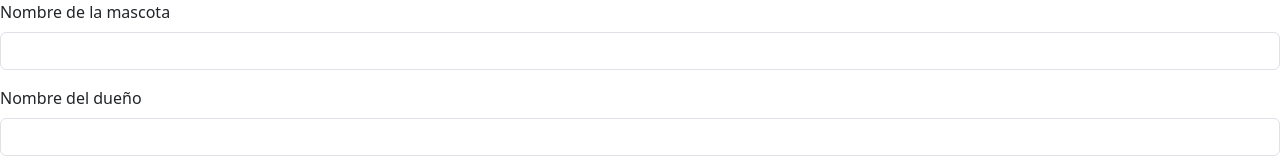
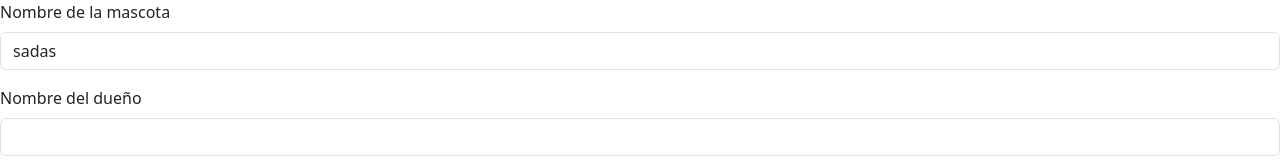
Before and after one commit to Facundo-Vera/Rolling-taller, a React (Vite) app: page / in a window 1280 px wide. Shown: the top 160 px of the page. Built offline with nearby package versions, Linux system fonts and the light colour scheme.

Commit message:
agrego los hoosk en el archivo formapp

```diff
--- a/src/components/FormApp.jsx
+++ b/src/components/FormApp.jsx
@@ -1,4 +1,13 @@
+import { useEffect, useState } from "react";
+
 const FormApp = () => {
+  const [inputMascota, setInpuntMascota] = useState("sadas");
+  const [inputDuenio, setInputDuenio] = useState("sda");
+  const [inputFecha, setInputFecha] = useState("dasda");
+  const [inputHora, setInputHora] = useState("asdas");
+  const [inputSintomas, setInputSintomas] = useState("asdas");
+
+
   return (
     <div>
     <form>
@@ -12,6 +21,7 @@ const FormApp = () => {
           required
           id="name"
           aria-describedby="emailHelp"
+          value={inputMascota}
         />
 
       </div>
```
